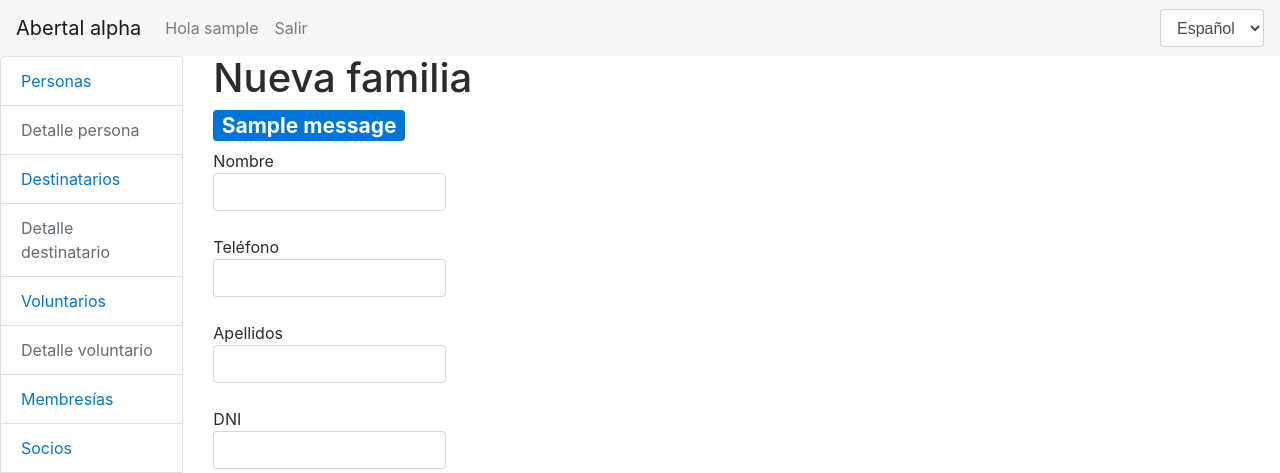
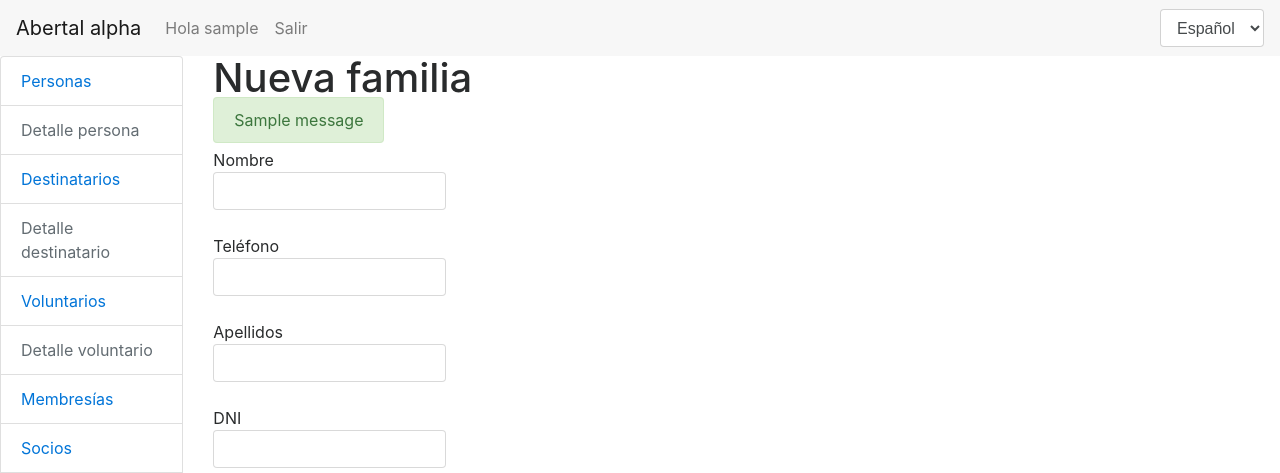
Before and after one commit to abertal/alpha, a Django app: page /webapp/basicformnewfamily/ in a window 1280 px wide. Shown: the top 473 px of the page. Run offline with Django 3.2, Linux system fonts and the light colour scheme; a user stored in the database is signed in; tables that the repository leaves empty hold one stand-in row (values such as "Sample post"); one stand-in notice (Sample message) is shown; some libraries are stand-ins or nearby versions.

Commit message:
Implementa mensajes de alerta

```diff
--- a/webapp/templates/webapp/__base.html
+++ b/webapp/templates/webapp/__base.html
@@ -20,9 +20,9 @@
   {% if messages %}
       {% for message in messages %}
         {% if message.level == DEFAULT_MESSAGE_LEVELS.ERROR %}
-        <h3><span class="badge badge-danger">{{ message }}</span></h3>
+        <p><span class="alert alert-danger" role="alert">{{ message }}</span></p>
         {% else %}
-        <h3><span class="badge badge-primary">{{ message }}</span></h3>
+        <p><span class="alert alert-success" role="alert">{{ message }}</span></p>
         {% endif %}
       {% endfor %}
   {% endif %}
```
